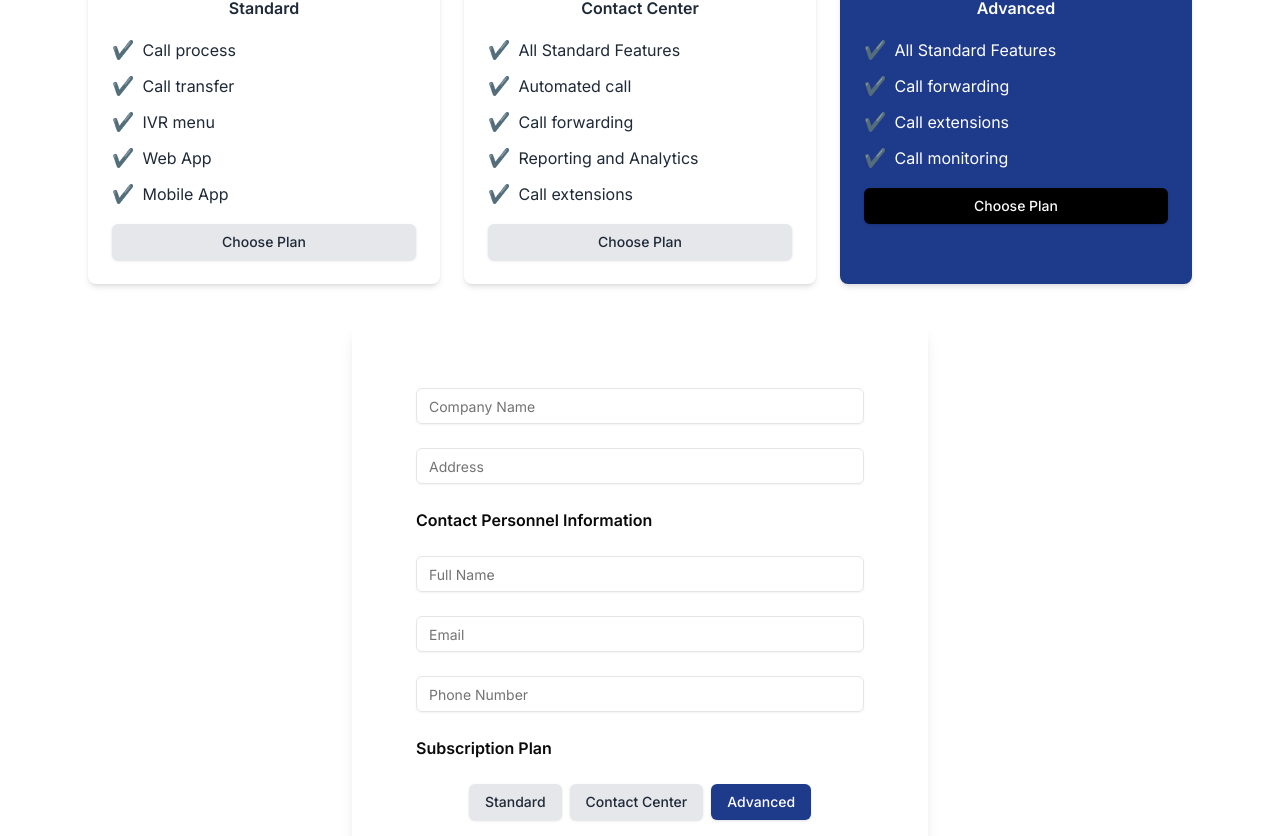
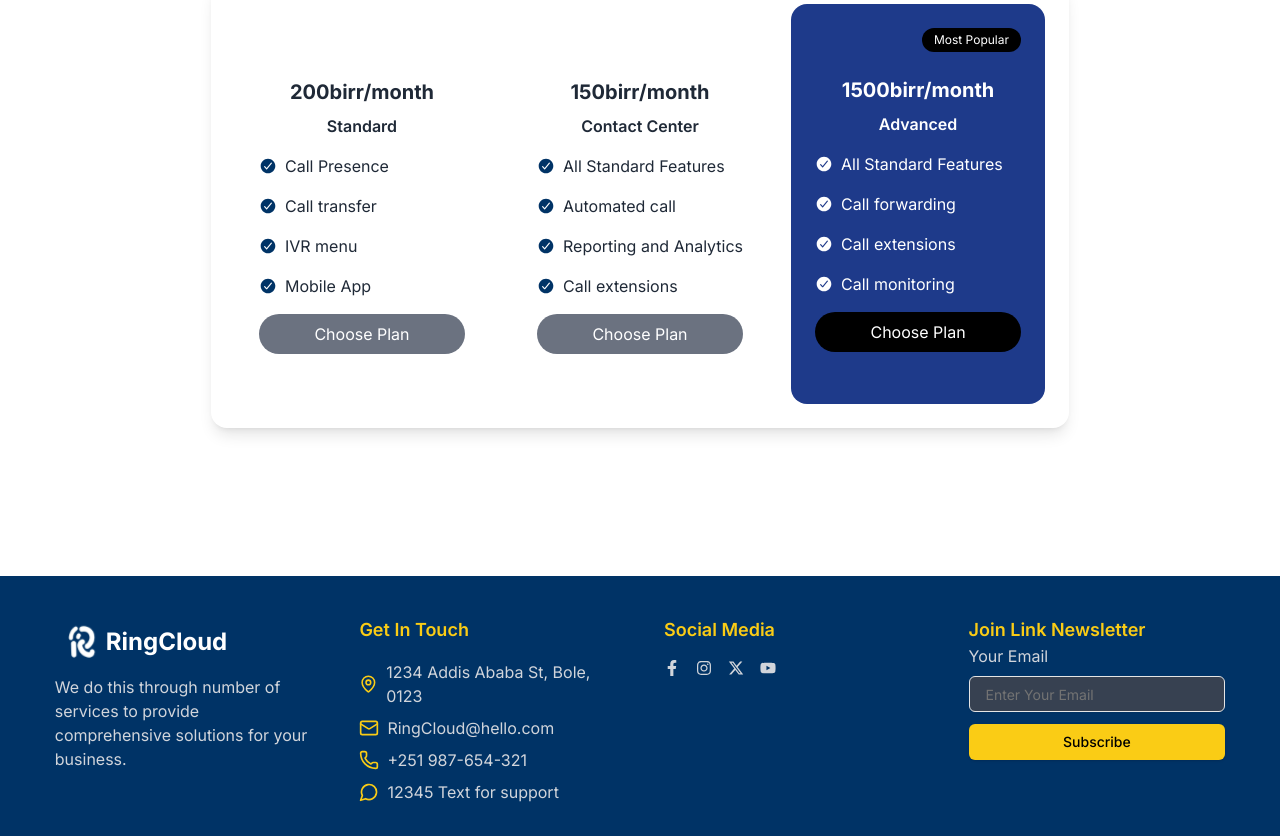
Before and after one commit to ADGO-et/ring-cloud, a Next.js app: page /pricing in a window 1280 px wide. Shown: the part 224-1060 px from the top of the page. Built offline with nearby package versions, Linux system fonts and the light colour scheme.

Commit message:
some edits and changes

```diff
--- a/components/about-comp/RingCloud.tsx
+++ b/components/about-comp/RingCloud.tsx
@@ -20,8 +20,8 @@
         </div>
         {/* Right Side - Content */}
         <div className="space-y-6 ">
-          <div>
-            <h2 className="text-2xl font-bold">YOUR TRUSTED RING CLOUD PBX</h2>
+          <div className="border-l-2 border-b-2 border-black pl-4 pb-4">
+            <h2 className="text-2xl font-bold">YOUR TRUSTED<br/>RING CLOUD PBX</h2>
             <p className="mt-4 text-gray-700">
               Welcome to Ring Cloud PBX, where your communication needs meet
               innovative solutions and dedicated support. Our journey in the
@@ -47,13 +47,13 @@
       </div>
 
       {/* Why Choose Us Section */}
-      <div className="bg-yellow-400 py-10 px-6 mt-10 rounded-lg shadow-lg max-w-6xl mx-auto">
+      <div className="bg-yellow-400 py-10 px-6 mt-10 rounded-2xl shadow-lg max-w-6xl mx-auto">
         <h3 className="text-2xl font-bold text-center mb-6">
           WHY CHOOSE RING CLOUD PBX
         </h3>
-        <div className="grid grid-cols-1 md:grid-cols-3 gap-6  rounded-lg p-6">
+        <div className="grid grid-cols-1 md:grid-cols-3 rounded-lg p-6">
           {features.map((feature, index) => (
-            <div key={index} className="border border-gray-300 p-4 rounded-md">
+            <div key={index} className="border border-black p-4">
               <h4 className="font-semibold text-lg">{feature.title}</h4>
               <p className="text-gray-700 mt-2">{feature.description}</p>
             </div>
@@ -63,7 +63,7 @@
       {/* About Us Section */}
       <div className="max-w-6xl mx-auto mt-10 p-6">
         <h3 className="text-xl font-bold  pb-2">ABOUT US</h3>
-        <p className="mt-4 text-gray-700 border-b-2 pb-2">
+        <p className="mt-4 text-gray-700 shadow-md p-4 shadow-primaryColor rounded-xl">
           At Ring Cloud PBX, we specialize in transforming communication for
           businesses through cutting-edge cloud technology. In partnership with
           WebSprix, we empower organizations with reliable, secure, and scalable
@@ -74,9 +74,9 @@
       </div>
 
       {/* Our Mission Section */}
-      <div className="max-w-6xl mx-auto mt-10 p-6">
+      <div className="max-w-6xl mx-auto mt-5 p-6">
         <h3 className="text-xl font-bold  pb-2">OUR MISSION</h3>
-        <p className="mt-4 text-gray-700 border-b-2 pb-2">
+        <p className="mt-4 text-gray-700 shadow-md p-4 shadow-primaryColor rounded-xl">
           To empower businesses with comprehensive cloud-based communication
           solutions that enhance collaboration, optimize service excellence, and
           transform customer engagement.
@@ -84,9 +84,9 @@
       </div>
 
       {/* Our Vision Section */}
-      <div className="max-w-6xl mx-auto mt-10 p-6">
+      <div className="max-w-6xl mx-auto mt-5 p-6">
         <h3 className="text-xl font-bold  pb-2">OUR VISION</h3>
-        <p className="mt-4 text-gray-700 border-b-2 pb-2">
+        <p className="mt-4 text-gray-700 shadow-md p-4 shadow-primaryColor rounded-xl">
           To be the leading provider of innovative communication
           solutions, setting benchmarks in reliability, scalability, and
           customer satisfaction.
--- a/components/contact-us/ContactUs.tsx
+++ b/components/contact-us/ContactUs.tsx
@@ -1,8 +1,9 @@
 import { Input } from "@/components/ui/input";
 import { Textarea } from "@/components/ui/textarea";
 import { Button } from "@/components/ui/button";
-import { Youtube,Instagram, Facebook, Twitter } from "lucide-react";
+import { FaYoutube, FaInstagram, FaFacebook, FaTwitter } from "react-icons/fa";
 import Image from "next/image";
+import MapComponent from "./MapComponent";
 
 export default function ContactUs() {
   return (
@@ -58,24 +59,16 @@
             <p className="text-gray-700">+251 999-999-9999</p>
             <p className="text-gray-700">Ringcloudpbx@gmail.com</p>
 
-            {/* Social Icons */}
+            {/* Social Icons using react-icons */}
             <div className="flex space-x-4">
-              <Youtube className="w-6 h-6 text-gray-700 hover:text-blue-500 cursor-pointer" />
-              <Instagram className="w-6 h-6 text-gray-700 hover:text-blue-500 cursor-pointer" />
-              <Facebook className="w-6 h-6 text-gray-700 hover:text-blue-500 cursor-pointer" />
-              <Twitter className="w-6 h-6 text-gray-700 hover:text-blue-500 cursor-pointer" />
+              <FaYoutube className="w-6 h-6 text-gray-700 hover:text-blue-500 cursor-pointer" />
+              <FaInstagram className="w-6 h-6 text-gray-700 hover:text-blue-500 cursor-pointer" />
+              <FaFacebook className="w-6 h-6 text-gray-700 hover:text-blue-500 cursor-pointer" />
+              <FaTwitter className="w-6 h-6 text-gray-700 hover:text-blue-500 cursor-pointer" />
             </div>
 
-            {/* Embedded Google Map */}
-            <div className="rounded-lg overflow-hidden">
-              <iframe
-                title="Google Map"
-                className="w-full h-48 rounded-lg"
-                src="https://www.google.com/maps/embed?pb=!1m18!1m12!1m3!1d3151.8354345093747!2d144.9537363159043!3d-37.81720987975195!2m3!1f0!2f0!3f0!3m2!1i1024!2i768!4f13.1!3m3!1m2!1s0x6ad642af0f11fd81%3A0x5045675218ce7e33!2sMelbourne%20VIC%2C%20Australia!5e0!3m2!1sen!2sus!4v1601965371557!5m2!1sen!2sus"
-                allowFullScreen={true}
-                loading="lazy"
-              ></iframe>
-            </div>
+            {/* Embedded Map */}
+            <MapComponent />
           </div>
         </div>
       </div>
--- /dev/null
+++ b/components/contact-us/MapComponent.tsx
@@ -0,0 +1,34 @@
+'use client';
+import { useEffect, useRef } from "react";
+
+declare global {
+  interface Window {
+    initMap: () => void;
+  }
+}
+
+export default function MapComponent() {
+  const mapRef = useRef<HTMLDivElement>(null);
+  const googleApiKey = ''
+
+  useEffect(() => {
+    if (mapRef.current && !mapRef.current.hasChildNodes()) {
+      const script = document.createElement("script");
+      script.src = `https://maps.googleapis.com/maps/api/js?key=${googleApiKey}&callback=initMap`;
+      script.async = true;
+      script.defer = true;
+      document.body.appendChild(script);
+
+      window.initMap = () => {
+        if (mapRef.current) {
+          new google.maps.Map(mapRef.current, {
+            center: { lat: 9.145, lng: 40.4897 },
+            zoom: 6,
+          });
+        }
+      };
+    }
+  }, []);
+
+  return <div ref={mapRef} className="w-full h-[210px] rounded-lg shadow-md" />;
+}
--- a/components/pricing-comp/Pricing.tsx
+++ b/components/pricing-comp/Pricing.tsx
@@ -1,118 +1,101 @@
-'use client'
-import { useState } from "react";
-import { Button } from "@/components/ui/button";
-import { Input } from "@/components/ui/input";
+'use client';
+import { useState } from 'react';
+import { Button } from '@/components/ui/button';
+import { Input } from '@/components/ui/input';
+import {
+  Dialog,
+  DialogTrigger,
+  DialogContent,
+  DialogHeader,
+  DialogTitle,
+  DialogDescription,
+  DialogClose,
+} from '@/components/ui/dialog';
+import { IoCheckmarkCircle } from "react-icons/io5";
 
 const pricingPlans = [
   {
-    name: "Standard",
-    price: "200birr",
-    features: [
-      "Call process",
-      "Call transfer",
-      "IVR menu",
-      "Web App",
-      "Mobile App",
-    ],
+    name: 'Standard',
+    price: '200birr',
+    features: ['Call Presence', 'Call transfer', 'IVR menu', 'Mobile App'],
   },
   {
-    name: "Contact Center",
-    price: "150birr",
-    features: [
-      "All Standard Features",
-      "Automated call",
-      "Call forwarding",
-      "Reporting and Analytics",
-      "Call extensions",
-    ],
+    name: 'Contact Center',
+    price: '150birr',
+    features: ['All Standard Features', 'Automated call', 'Reporting and Analytics', 'Call extensions'],
   },
   {
-    name: "Advanced",
-    price: "1500birr",
-    features: [
-      "All Standard Features",
-      "Call forwarding",
-      "Call extensions",
-      "Call monitoring",
-    ],
+    name: 'Advanced',
+    price: '1500birr',
+    features: ['All Standard Features', 'Call forwarding', 'Call extensions', 'Call monitoring'],
   },
 ];
 
 export default function PricingPage() {
-  const [selectedPlan, setSelectedPlan] = useState("Advanced");
+  const [selectedPlan, setSelectedPlan] = useState('');
 
   return (
+    <div className="min-h-screen flex justify-center items-center">
       <div className="max-w-6xl my-20 mx-auto p-6">
-      <h2 className="text-2xl font-bold text-gray-800 mb-6 text-center">
-        Plans & Pricing
-      </h2>
-
-      {/* Pricing Cards */}
-      <div className="grid grid-cols-1 sm:grid-cols-2 lg:grid-cols-3 gap-6">
+        <h2 className="text-2xl font-bold text-gray-800 mb-6 text-center">Plans & Pricing</h2>
+        <div className="shadow-lg p-6 rounded-2xl">
+          <div className="grid grid-cols-1 sm:grid-cols-2 lg:grid-cols-3 gap-6 items-end">
             {pricingPlans.map((plan) => (
               <div
                 key={plan.name}
-            className={`p-6 rounded-lg shadow-md transition-all ${
-              selectedPlan === plan.name
-                ? "bg-blue-900 text-white"
-                : "bg-white text-gray-800"
-            } flex flex-col items-center text-center`}
+                className={`p-6 rounded-2xl ${plan.name === 'Advanced' ? 'bg-blue-900 text-white min-h-[400px]' : 'bg-white text-gray-800 min-h-[350px]'} flex flex-col items-center text-center`}
               >
+                {plan.name === 'Advanced' && (
+                  <div className='flex w-full justify-end items-center mb-6'>
+                    <p className='text-white bg-black w-fit py-1 px-3 text-end text-xs rounded-xl'>Most Popular</p>
+                  </div>
+                )}
                 <h3 className="text-xl font-bold">{plan.price}/month</h3>
                 <p className="mt-2 font-semibold">{plan.name}</p>
-            <ul className="mt-4 space-y-2 text-left w-full">
+                <ul className="mt-4 space-y-4 text-left w-full">
                   {plan.features.map((feature, index) => (
                     <li key={index} className="flex items-center space-x-2">
-                  <span className="text-lg">✔️</span>
+                      <span className="text-lg"><IoCheckmarkCircle className={plan.name === 'Advanced' ? '' : 'text-primaryColor'}/></span>
                       <span>{feature}</span>
                     </li>
                   ))}
                 </ul>
-            <Button
-              className={`mt-4 w-full hover:text-white ${
-                selectedPlan === plan.name
-                  ? "bg-black"
-                  : "bg-gray-200 text-gray-800"
-              }`}
+                <Dialog>
+                  <DialogTrigger asChild>
+                    <button
+                      className={`mt-4 w-full ${plan.name === 'Advanced' ? 'bg-black hover:text-white' : 'bg-gray-500 text-white cursor-pointer'} rounded-3xl py-2`}
                       onClick={() => setSelectedPlan(plan.name)}
                     >
                       Choose Plan
-            </Button>
-          </div>
-        ))}
-      </div>
-
-      {/* Subscription Form */}
-      <div className="bg-white shadow-lg rounded-lg p-16 mt-10 w-full max-w-xl mx-auto ">
-        {/* <h3 className="text-xl font-bold mb-4 text-center">Register</h3> */}
-        <div className="space-y-6">
+                    </button>
+                  </DialogTrigger>
+                  <DialogContent>
+                    <DialogHeader>
+                      <DialogTitle>Subscribe to {selectedPlan}</DialogTitle>
+                      <DialogDescription>
+                        Fill in your details to proceed with the subscription.
+                      </DialogDescription>
+                    </DialogHeader>
+                    {/* Wrap input fields in a form */}
+                    <form className="space-y-4">
                       <Input placeholder="Company Name" className="w-full" />
                       <Input placeholder="Address" className="w-full" />
                       <h4 className="font-semibold mt-4">Contact Personnel Information</h4>
                       <Input placeholder="Full Name" className="w-full" />
                       <Input type="email" placeholder="Email" className="w-full" />
                       <Input type="tel" placeholder="Phone Number" className="w-full" />
-
-          <h4 className="font-semibold mt-4">Subscription Plan</h4>
-          <div className="flex flex-wrap gap-2 justify-center">
-            {pricingPlans.map((plan) => (
-              <Button
-                key={plan.name}
-                className={`px-4 py-2 hover:text-white ${
-                  selectedPlan === plan.name
-                    ? "bg-blue-900 text-white"
-                    : "bg-gray-200 text-gray-800"
-                }`}
-                onClick={() => setSelectedPlan(plan.name)}
-              >
-                {plan.name}
+                      <Button type="submit" className="bg-yellow-500 text-black mt-4 hover:text-white w-full">
+                        Register
                       </Button>
+                    </form>
+                    <DialogClose asChild>
+                      <Button className="mt-4 w-full">Close</Button>
+                    </DialogClose>
+                  </DialogContent>
+                </Dialog>
+              </div>
             ))}
           </div>
-
-          <Button className=" bg-yellow-500 text-black mt-4 hover:text-white">
-            Register
-          </Button>
         </div>
       </div>
     </div>
--- /dev/null
+++ b/components/ui/dialog.tsx
@@ -0,0 +1,122 @@
+"use client"
+
+import * as React from "react"
+import * as DialogPrimitive from "@radix-ui/react-dialog"
+import { X } from "lucide-react"
+
+import { cn } from "@/lib/utils"
+
+const Dialog = DialogPrimitive.Root
+
+const DialogTrigger = DialogPrimitive.Trigger
+
+const DialogPortal = DialogPrimitive.Portal
+
+const DialogClose = DialogPrimitive.Close
+
+const DialogOverlay = React.forwardRef<
+  React.ElementRef<typeof DialogPrimitive.Overlay>,
+  React.ComponentPropsWithoutRef<typeof DialogPrimitive.Overlay>
+>(({ className, ...props }, ref) => (
+  <DialogPrimitive.Overlay
+    ref={ref}
+    className={cn(
+      "fixed inset-0 z-50 bg-black/80  data-[state=open]:animate-in data-[state=closed]:animate-out data-[state=closed]:fade-out-0 data-[state=open]:fade-in-0",
+      className
+    )}
+    {...props}
+  />
+))
+DialogOverlay.displayName = DialogPrimitive.Overlay.displayName
+
+const DialogContent = React.forwardRef<
+  React.ElementRef<typeof DialogPrimitive.Content>,
+  React.ComponentPropsWithoutRef<typeof DialogPrimitive.Content>
+>(({ className, children, ...props }, ref) => (
+  <DialogPortal>
+    <DialogOverlay />
+    <DialogPrimitive.Content
+      ref={ref}
+      className={cn(
+        "fixed left-[50%] top-[50%] z-50 grid w-full max-w-lg translate-x-[-50%] translate-y-[-50%] gap-4 border bg-background p-6 shadow-lg duration-200 data-[state=open]:animate-in data-[state=closed]:animate-out data-[state=closed]:fade-out-0 data-[state=open]:fade-in-0 data-[state=closed]:zoom-out-95 data-[state=open]:zoom-in-95 data-[state=closed]:slide-out-to-left-1/2 data-[state=closed]:slide-out-to-top-[48%] data-[state=open]:slide-in-from-left-1/2 data-[state=open]:slide-in-from-top-[48%] sm:rounded-lg",
+        className
+      )}
+      {...props}
+    >
+      {children}
+      <DialogPrimitive.Close className="absolute right-4 top-4 rounded-sm opacity-70 ring-offset-background transition-opacity hover:opacity-100 focus:outline-none focus:ring-2 focus:ring-ring focus:ring-offset-2 disabled:pointer-events-none data-[state=open]:bg-accent data-[state=open]:text-muted-foreground">
+        <X className="h-4 w-4" />
+        <span className="sr-only">Close</span>
+      </DialogPrimitive.Close>
+    </DialogPrimitive.Content>
+  </DialogPortal>
+))
+DialogContent.displayName = DialogPrimitive.Content.displayName
+
+const DialogHeader = ({
+  className,
+  ...props
+}: React.HTMLAttributes<HTMLDivElement>) => (
+  <div
+    className={cn(
+      "flex flex-col space-y-1.5 text-center sm:text-left",
+      className
+    )}
+    {...props}
+  />
+)
+DialogHeader.displayName = "DialogHeader"
+
+const DialogFooter = ({
+  className,
+  ...props
+}: React.HTMLAttributes<HTMLDivElement>) => (
+  <div
+    className={cn(
+      "flex flex-col-reverse sm:flex-row sm:justify-end sm:space-x-2",
+      className
+    )}
+    {...props}
+  />
+)
+DialogFooter.displayName = "DialogFooter"
+
+const DialogTitle = React.forwardRef<
+  React.ElementRef<typeof DialogPrimitive.Title>,
+  React.ComponentPropsWithoutRef<typeof DialogPrimitive.Title>
+>(({ className, ...props }, ref) => (
+  <DialogPrimitive.Title
+    ref={ref}
+    className={cn(
+      "text-lg font-semibold leading-none tracking-tight",
+      className
+    )}
+    {...props}
+  />
+))
+DialogTitle.displayName = DialogPrimitive.Title.displayName
+
+const DialogDescription = React.forwardRef<
+  React.ElementRef<typeof DialogPrimitive.Description>,
+  React.ComponentPropsWithoutRef<typeof DialogPrimitive.Description>
+>(({ className, ...props }, ref) => (
+  <DialogPrimitive.Description
+    ref={ref}
+    className={cn("text-sm text-muted-foreground", className)}
+    {...props}
+  />
+))
+DialogDescription.displayName = DialogPrimitive.Description.displayName
+
+export {
+  Dialog,
+  DialogPortal,
+  DialogOverlay,
+  DialogTrigger,
+  DialogClose,
+  DialogContent,
+  DialogHeader,
+  DialogFooter,
+  DialogTitle,
+  DialogDescription,
+}
--- a/package.json
+++ b/package.json
@@ -14,6 +14,7 @@
     "@radix-ui/react-dialog": "^1.1.5",
     "@radix-ui/react-label": "^2.1.1",
     "@radix-ui/react-slot": "^1.1.1",
+    "@react-google-maps/api": "^2.20.5",
     "class-variance-authority": "^0.7.1",
     "clsx": "^2.1.1",
     "lucide-react": "^0.474.0",
```
Also changed, not shown: 1 other file (tests, documents, lock files or other folders). Lines whose indentation alone changed are shown as unchanged.
